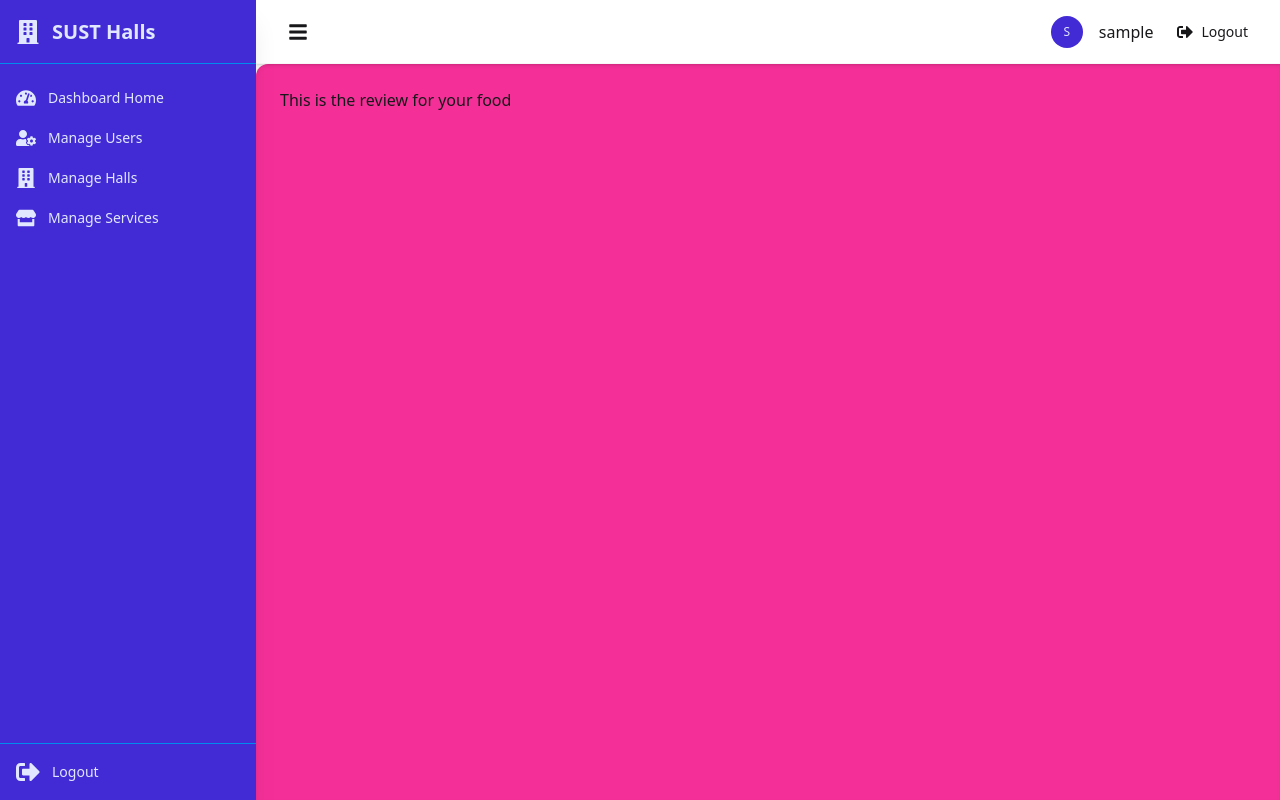
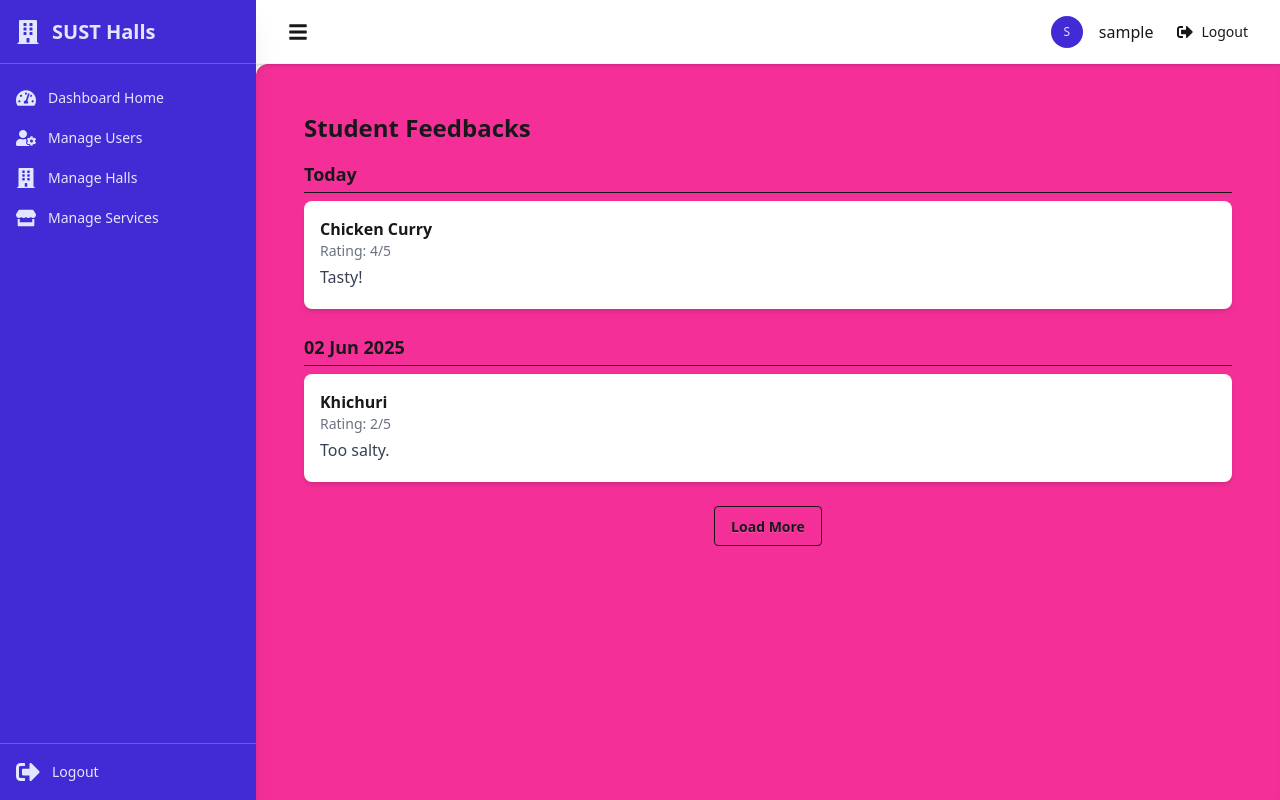
Before and after one commit to Muztahid-2020331021/Hall_Management_Web, a React (Vite) app in the folder frontend/: page /dashboard/reviews in a window 1280 px wide. Built offline with nearby package versions, Linux system fonts and the light colour scheme; sample sign-in values are in the browser's storage.

Commit message:
Added Reviews for seeing the feedbacks of food

```diff
--- a/frontend/src/pages/dining_canteen/Reviews.jsx
+++ b/frontend/src/pages/dining_canteen/Reviews.jsx
@@ -1,11 +1,129 @@
-import React from 'react';
+import { useEffect, useState } from "react";
+import { format, isSameDay, subDays, isAfter, isWithinInterval } from "date-fns";
+
+// Simulate role (replace with auth logic)
+const userRole = "official"; // "dining" or "official"
 
 const Reviews = () => {
-    return (
-        <div>
-            <p>This is the review for your food</p>
+  const [groupedFeedbacks, setGroupedFeedbacks] = useState({});
+  const [visibleDates, setVisibleDates] = useState([]);
+  const [allDates, setAllDates] = useState([]);
+
+  const today = new Date();
+
+  // Simulated feedback data
+  const rawFeedbacks = [
+    {
+      id: 1,
+      food: "Chicken Curry",
+      rating: 4,
+      comment: "Tasty!",
+      date: today,
+      student: { name: "Rahim", reg: "201934812", department: "CSE", room: "202" },
+    },
+    {
+      id: 2,
+      food: "Khichuri",
+      rating: 2,
+      comment: "Too salty.",
+      date: subDays(today, 1),
+      student: { name: "Karim", reg: "201934850", department: "EEE", room: "105" },
+    },
+    {
+      id: 3,
+      food: "Vegetable Curry",
+      rating: 5,
+      comment: "Perfect.",
+      date: subDays(today, 2),
+      student: { name: "Nayeem", reg: "201934860", department: "BBA", room: "303" },
+    },
+    {
+      id: 4,
+      food: "Beef Bhuna",
+      rating: 3,
+      comment: "Could be spicier.",
+      date: subDays(today, 6),
+      student: { name: "Sumon", reg: "201934999", department: "LAW", room: "102" },
+    },
+  ];
+
+  // Group feedbacks by date
+  const groupByDate = (data) => {
+    const grouped = {};
+    data.forEach((fb) => {
+      const key = format(fb.date, "yyyy-MM-dd");
+      if (!grouped[key]) grouped[key] = [];
+      grouped[key].push(fb);
+    });
+    return grouped;
+  };
+
+  useEffect(() => {
+    let filtered = [];
+
+    if (userRole === "dining") {
+      filtered = rawFeedbacks.filter(fb =>
+        isSameDay(fb.date, today) || isSameDay(fb.date, subDays(today, 1))
+      );
+    } else {
+      filtered = rawFeedbacks.filter(fb =>
+        isWithinInterval(fb.date, { start: subDays(today, 7), end: today })
+      );
+    }
+
+    const grouped = groupByDate(filtered);
+    const sortedDates = Object.keys(grouped).sort((a, b) => new Date(b) - new Date(a));
+
+    setGroupedFeedbacks(grouped);
+    setAllDates(sortedDates);
+    setVisibleDates(sortedDates.slice(0, 2)); // Initial pagination
+  }, []);
+
+  const handleLoadMore = () => {
+    const currentLength = visibleDates.length;
+    const nextDates = allDates.slice(0, currentLength + 2);
+    setVisibleDates(nextDates);
+  };
+
+  return (
+    <div className="p-6">
+      <h2 className="text-2xl font-bold mb-4">Student Feedbacks</h2>
+
+      {visibleDates.length === 0 ? (
+        <p>No feedbacks available.</p>
+      ) : (
+        visibleDates.map((date) => (
+          <div key={date} className="mb-6">
+            <h3 className="text-lg font-semibold mb-2 border-b pb-1">
+              {isSameDay(new Date(date), today) ? "Today" : format(new Date(date), "dd MMM yyyy")}
+            </h3>
+            <div className="grid gap-3">
+              {groupedFeedbacks[date].map((fb) => (
+                <div key={fb.id} className="card bg-base-100 p-4 shadow-md">
+                  <h4 className="font-bold">{fb.food}</h4>
+                  <p className="text-sm text-gray-500">Rating: {fb.rating}/5</p>
+                  <p className="text-gray-700 my-1">{fb.comment}</p>
+                  {/* <div className="text-sm text-gray-600">
+                    <p><strong>Student:</strong> {fb.student.name}</p>
+                    <p><strong>Reg:</strong> {fb.student.reg} | <strong>Dept:</strong> {fb.student.department}</p>
+                    <p><strong>Room:</strong> {fb.student.room}</p>
+                  </div> */}
+                </div>
+              ))}
+            </div>
+          </div>
+        ))
+      )}
+
+      {visibleDates.length < allDates.length && (
+        <div className="text-center mt-4">
+          <button className="btn btn-outline" onClick={handleLoadMore}>
+            Load More
+          </button>
         </div>
-    );
+      )}
+    </div>
+  );
 };
 
 export default Reviews;
```
